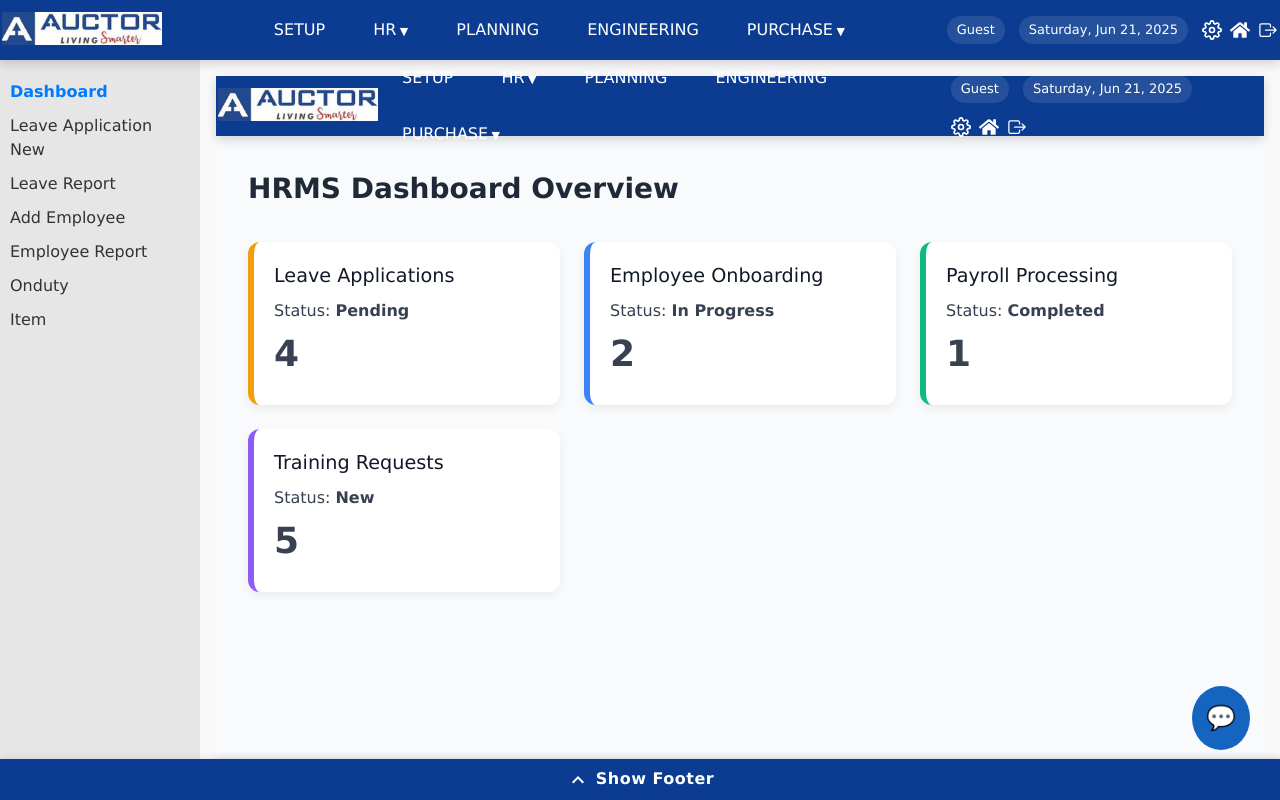
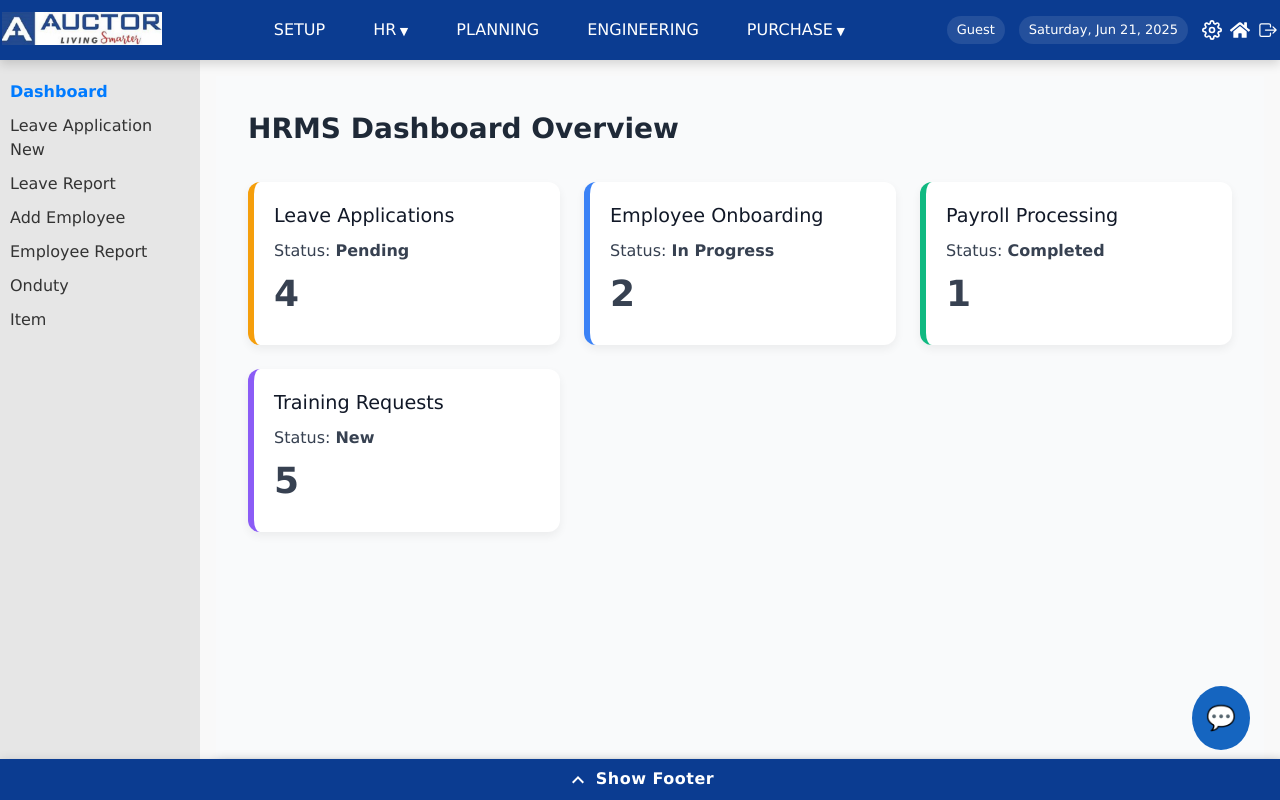
Before and after one commit to anumcait/fullstack-hr-app, a React (Vite) app in the folder frontend/: page /dashboard in a window 1280 px wide. Built offline with nearby package versions, Linux system fonts and the light colour scheme; sample sign-in values are in the browser's storage; a web font is replaced by a local one.

Commit message:
New0108251557

```diff
--- a/frontend/src/Component/DashBoard/DashBoard.jsx
+++ b/frontend/src/Component/DashBoard/DashBoard.jsx
@@ -1,6 +1,5 @@
 import "./DashBoard.css";
 import ChatBotIcon from "../ChatBot/ChatBotIcon";
-import Header from "../Partials/Header";
 import Footer from "../Partials/Footer";
 
 function DashBoard() {
@@ -13,7 +12,7 @@ function DashBoard() {
 
   return (
     <div className="dashboard">
-      <Header />
+
 
       <main className="dashboard-main">
         <h2 className="dashboard-title">HRMS Dashboard Overview</h2>
```
